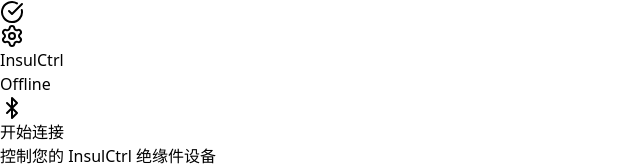
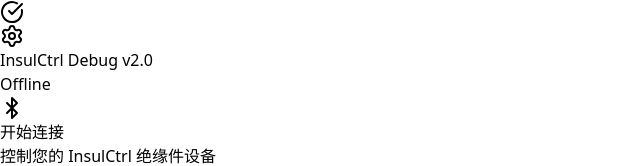
Before and after one commit to clancywy/insul-ctrl, a React (Vite) app: page / in a window 1280 px wide. Shown: the top 166 px of the page, without its empty margins (0-640 px from the left). Built offline with nearby package versions, Linux system fonts and the light colour scheme.

Commit message:
chore: add debug version v2.0 with detailed error alerts

```diff
--- a/src/App.jsx
+++ b/src/App.jsx
@@ -68,6 +68,9 @@
   // 新增：Toast 提示状态
   const [toast, setToast] = useState({ show: false, msg: '', type: 'success' });
 
+  // 版本标记，用于确认更新
+  const APP_VERSION = "Debug v2.0";
+
   const deviceDataRef = useRef(deviceData);
   useEffect(() => {
     deviceDataRef.current = deviceData;
@@ -122,9 +125,11 @@
       showToast("蓝牙连接成功");
 
     } catch (error) {
+      console.error(error);
       addLog(`连接失败: ${error.message}`, "error");
       setConnState('disconnected');
-      showToast("连接失败: " + error.message, "error");
+      // 使用 alert 确保用户看到原生错误信息
+      alert(`连接失败:\n${error.message}\n\n请检查：\n1. 蓝牙是否开启\n2. (Android) 是否授予浏览器位置权限\n3. 设备是否在附近`);
     }
   };
 
@@ -244,7 +249,7 @@
         <div className="max-w-md mx-auto px-4 h-16 flex items-center justify-between">
           <h1 className="font-bold text-xl text-slate-800 flex items-center gap-2">
             <Settings className="w-6 h-6 text-blue-600" />
-            InsulCtrl
+            InsulCtrl <span className="text-[10px] text-slate-400 font-mono bg-slate-100 px-1 rounded">{APP_VERSION}</span>
           </h1>
           <div className={`px-3 py-1 rounded-full text-xs font-bold flex items-center gap-1.5 ${
             connState === 'connected' ? 'bg-green-100 text-green-700' : 'bg-slate-200 text-slate-500'
```
